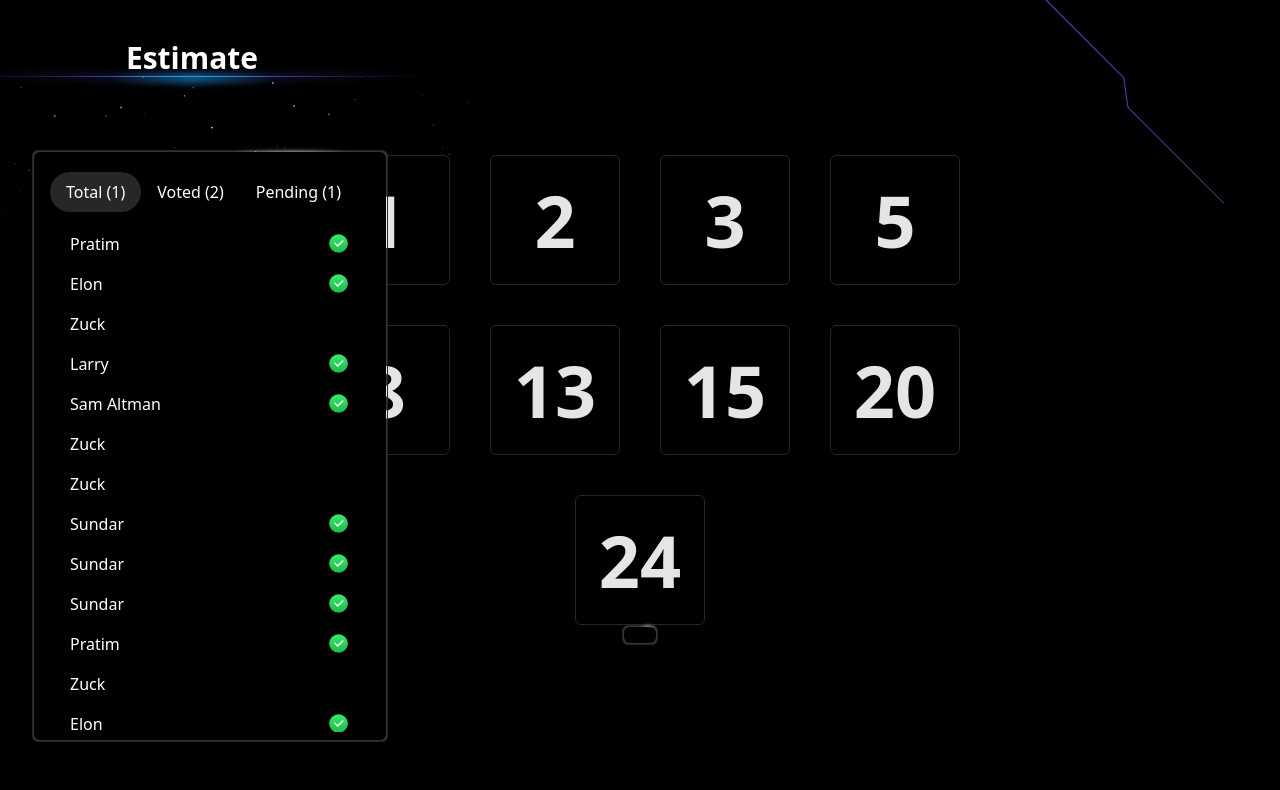
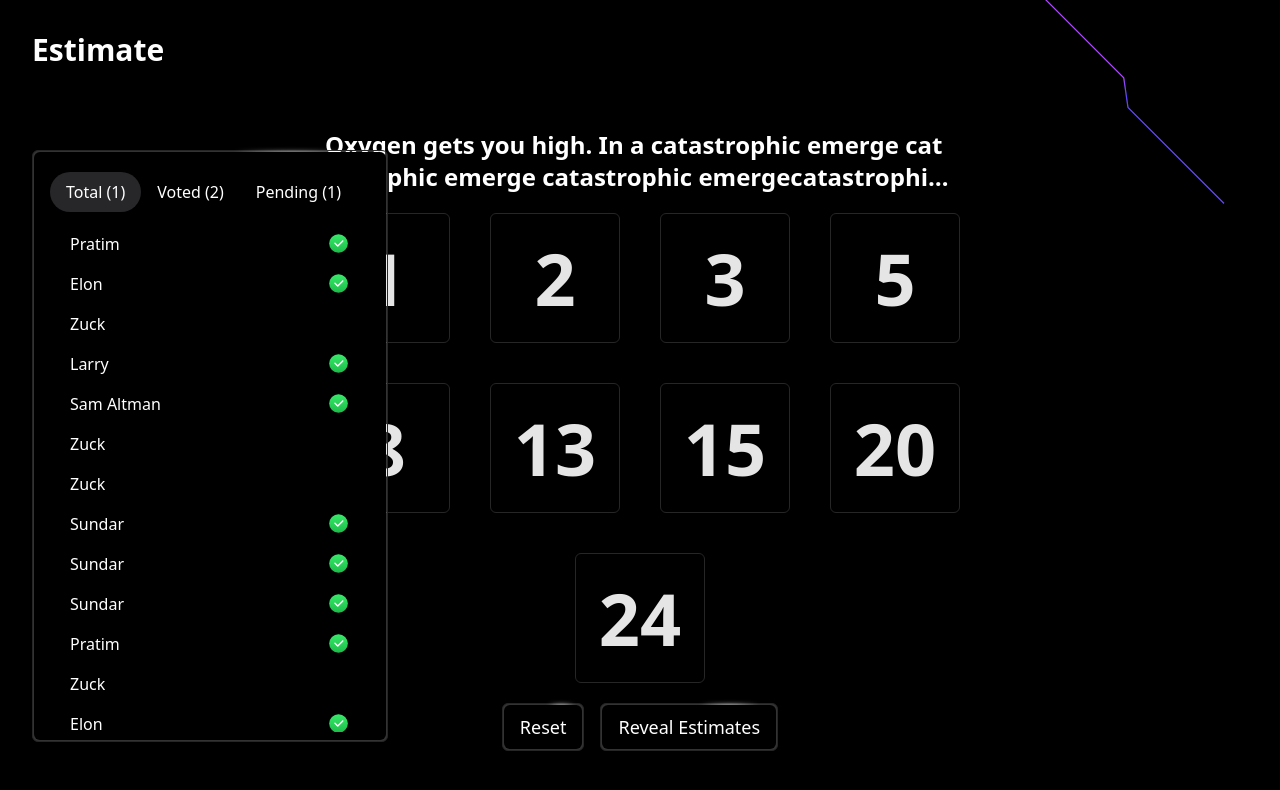
Before and after one commit to Pratim-Kumar-Hazarika/story-pointing, a Next.js app: page / in a window 1280 px wide. Shown: the top 790 px of the page. Built offline with nearby package versions, Linux system fonts and the light colour scheme.

Commit message:
Update page.tsx

```diff
--- a/app/page.tsx
+++ b/app/page.tsx
@@ -1,48 +1,80 @@
+'use client';
 import { BackGround } from "@/components/Background";
 import { CardSpotlight } from "@/components/CardSpotLight";
 import LeftSideBar from "@/components/LeftSideBar";
 import { Reveal } from "@/components/Reveal";
 import { ShootingStars } from "@/components/ShootingStar";
-import { SparklesPreview } from "@/components/SparklesPreview";
 import { TracingBeam } from "@/components/TracingBeam";
+import { motion } from "framer-motion";
 
 export default function Home() {
   return (
-    <div className="relative">
-      <div className=" absolute z-10 left-[-8rem] mt-10">  <SparklesPreview/></div>
-      <LeftSideBar/>
+    <div className="relative min-h-screen flex">
+      <div className="absolute flex top-0 mt-[2rem] text-white text-3xl font-bold left-[2rem] z-50">
+        <div>
+          <svg width={0} height={0}>
+            <defs>
+              <linearGradient id="gradient" x1="0%" y1="0%" x2="100%" y2="0%">
+                <motion.stop
+                  offset="50%"
+                  stopColor="#6344F5"
+                  animate={{ stopOpacity: [0, 1, 1, 0] }}
+                  transition={{ duration: 15, repeat: Infinity }}
+                />
+                <motion.stop
+                  offset="100%"
+                  stopColor="#AE48FF"
+                  animate={{ stopOpacity: [0, 1, 1, 0] }}
+                  transition={{ duration: 15, repeat: Infinity }}
+                />
+              </linearGradient>
+            </defs>
+          </svg>
+          <h1
+            className="bg-clip-text  text-white"
+            style={{
+              backgroundImage: "url(#gradient)",
+            }}
+          >
+            Estimate
+          </h1>
+        </div>
+      </div>
 
+      <LeftSideBar />
+
+      <div className="flex flex-1 flex-col items-center justify-center">
         <TracingBeam>
-        <ShootingStars/>
-        <BackGround >
-          <div className="grid grid-cols-4 gap-10 z-50 cursor-pointer ">
-            { [1, 2, 3, 5, 8, 13, 15,20].map((item) => (
+          <ShootingStars />
+          <BackGround>
+            <div className="flex flex-col gap-5 items-center  mt-20 justify-around">
+              <div title=" Oxygen gets you high. In a catastrophic emerge catastrophic emerge catastrophic emergecatastrophic emergecatastrophic emerge" className="text-2xl   text-white  break-all z-50  w-[630px] line-clamp-2">
+                Oxygen gets you high. In a catastrophic emerge catastrophic emerge catastrophic emergecatastrophic emergecatastrophic emerge
+              </div>
+              <div className="grid items-center grid-cols-4 gap-10 z-50 cursor-pointer">
+                {[1, 2, 3, 5, 8, 13, 15, 20].map((item) => (
                   <div className="expcard" key={item}>
                     <CardSpotlight className="h-[130px] w-[130px] flex items-center justify-center">
-                  <div className="text-neutral-200 relative z-20">
-                    {item}
-                  </div>
+                      <div className="text-neutral-200 relative z-20">{item}</div>
                     </CardSpotlight>
                   </div>
                 ))}
                 <div className="col-span-4 flex flex-col items-center justify-center">
                   <div className="expcard">
                     <CardSpotlight className="h-[130px] w-[130px] flex items-center justify-center">
-                  <div className="text-neutral-200 relative z-20">
-                    24
-                  </div>
+                      <div className="text-neutral-200 relative z-20">24</div>
                     </CardSpotlight>
                   </div>
-
                 </div>
               </div>
-
-              <Reveal/>
-
+              <div className="flex gap-4">
+                <Reveal title="Reset" />
+                <Reveal title="Reveal Estimates" />
+              </div>
+            </div>
           </BackGround>
-
         </TracingBeam>
-
+      </div>
     </div>
   );
 }
```
Lines whose indentation alone changed are shown as unchanged.
